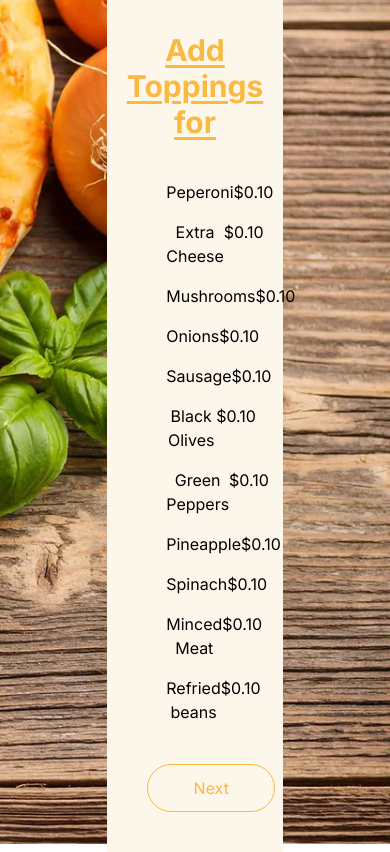
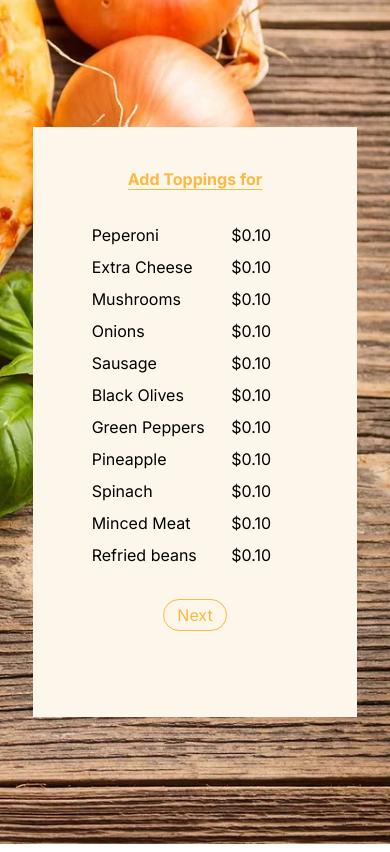
Before and after one commit to RrLSn/Pizza_Web, a Next.js app: page /Toppings in a window 390 px wide. Built offline with nearby package versions, Linux system fonts and the light colour scheme.

Commit message:
redesign

```diff
--- a/src/app/Base/page.jsx
+++ b/src/app/Base/page.jsx
@@ -7,7 +7,7 @@ import { BaseListDatas } from "@/data";
 const page = () => {
   return (
     <div className={styles.wrapper}>
-      <section className="w-[50vw] lg:h-[max-content] h-[35rem] lg:flex flex-wrap gap-7 justify-center items-center py-10 bg-[#fcf6ec]">
+      <section className="lg:w-[50vw] w-[70vw] h-[max-content] lg:flex flex-wrap gap-7 justify-center items-center py-10 bg-[#fcf6ec]">
         {BaseListDatas.map((data, index) => (
           <div key={data.id}>
             <BaseList
--- a/src/components/BaseList.jsx
+++ b/src/components/BaseList.jsx
@@ -17,7 +17,7 @@ const BaseList = (props) => {
   };
 
   return (
-    <div className="lg:w-[16vw] w-[30vw] font-bold h-[max-content] text-center m-auto mb-5">
+    <div className="lg:w-[16vw] w-[40vw] font-bold h-[max-content] text-center m-auto mb-5">
       <Image src={imgUrl} width={200} height={30} alt="Pizza" priority />
       <Link
         href={`/Toppings`}
--- a/src/components/Order.jsx
+++ b/src/components/Order.jsx
@@ -40,7 +40,7 @@ const Order = () => {
             </div>
           </div>
         ) : (
-          <p className="text-2xl font-bold text-[#daa23b]">
+          <p className="lg:text-2xl font-bold text-[#daa23b]">
             No Toppings, kindly go back to the previous page to select a
             Toppings
           </p>
--- a/src/components/SelectedToppings.jsx
+++ b/src/components/SelectedToppings.jsx
@@ -43,12 +43,12 @@ const SelectedToppings = () => {
   };
   return (
     <section className={styles.mainSection}>
-      <h1 className="underline underline-offset-4 text-3xl font-bold pb-2 text-[#fab940]">
+      <h1 className="underline underline-offset-4 lg:text-3xl font-bold pb-2 text-[#fab940]">
         Add Toppings for {selectedBase}
       </h1>
       <h2></h2>
 
-      <main className="w-[25vw] h-[max-content]">
+      <main className="lg:w-[25vw] w-[53vw] h-[max-content] my-4">
         <ul>
           {Toppings.map((list, index) => (
             <li key={index} onClick={() => handleListClicked(list.name)}>
@@ -62,7 +62,7 @@ const SelectedToppings = () => {
         </ul>
       </main>
 
-      <button className="w-[8rem] h-[3rem] m-auto border rounded-full mt-4 text-[#fab940] border-[#fab940] hover:border-[#daa23b] hover:text-[#daa23b]">
+      <button className="lg:w-[8rem] w-[4rem] lg:h-[3rem] h-[2rem] m-auto border rounded-full lg:mt-4 mt-2 text-[#fab940] border-[#fab940] hover:border-[#daa23b] hover:text-[#daa23b]">
         <Link
           href={{
             pathname: "/Confirmation",
--- a/src/components/ToppingsList.jsx
+++ b/src/components/ToppingsList.jsx
@@ -16,18 +16,18 @@ const ToppingsList = (props) => {
   };
 
   return (
-    <div className="flex my-4 px-5 justify-between cursor-pointer">
-      <span className="w-[max-content] flex gap-y-2">
+    // <div className="flex lg:my-4 lg:px-5 justify-between cursor-pointer">
+    <span className="w-[max-content] flex cursor-pointer my-2">
       <Image
         src="/svgs/arrow-right-line.svg"
         height={30}
         width={10}
         alt="sign"
         priority
-          className={isHovered ? "block" : "hidden"}
+        className={isHovered ? "lg:block" : "hidden"}
       />
       <div
-          className="w-[23vw] hover:text-[#daa23b] flex justify-between"
+        className="lg:w-[23vw] w-[46vw] hover:text-[#daa23b] flex justify-between"
         onMouseEnter={handleHover}
         onMouseLeave={handleHoverLeave}
       >
@@ -35,7 +35,7 @@ const ToppingsList = (props) => {
         <p>${price}</p>
       </div>
     </span>
-    </div>
+    // </div>
   );
 };
 
--- a/src/styles/About.module.css
+++ b/src/styles/About.module.css
@@ -16,7 +16,7 @@
 }
 
 .main {
-  @apply w-[60vw] h-[80%] bg-[#fcf6ec] lg:py-16 px-5 lg:px-16 overflow-y-scroll;
+  @apply lg:w-[60vw] w-[90vw] h-[80%] bg-[#fcf6ec] lg:py-16 px-5 lg:px-16 overflow-y-scroll;
 }
 
 .main section h1 {
--- a/src/styles/Base.module.css
+++ b/src/styles/Base.module.css
@@ -12,5 +12,5 @@
 }
 
 .base {
-  @apply my-10;
+  @apply lg:my-10 my-3;
 }
--- a/src/styles/Conatact.module.css
+++ b/src/styles/Conatact.module.css
@@ -10,7 +10,7 @@
 }
 
 .main {
-  @apply w-[60vw] h-[80%] bg-[#fcf6ec] lg:flex justify-between lg:py-10 py-5 lg:px-10 px-5 overflow-y-scroll;
+  @apply lg:w-[60vw] w-[90vw] h-[80%] bg-[#fcf6ec] lg:flex justify-between lg:py-10 py-5 lg:px-10 px-5 overflow-y-scroll;
 }
 
 .main h1 {
--- a/src/styles/Confirmation.module.css
+++ b/src/styles/Confirmation.module.css
@@ -10,7 +10,7 @@
 }
 
 .mainSection {
-  @apply w-[55vw] h-[max-content] bg-[#fdf6eb] flex flex-col justify-center items-center text-center py-10 px-10;
+  @apply lg:w-[55vw] w-[70vw] h-[max-content] bg-[#fdf6eb] flex flex-col justify-center items-center text-center py-10 px-10;
 }
 
 .order h2 {
@@ -18,5 +18,5 @@
 }
 
 .wrapper button {
-  @apply w-[8vw] h-[5vh] rounded-full border my-5 border-[#fab940] text-[#fab940] hover:border-[#daa23b] hover:text-[#daa23b] cursor-pointer;
+  @apply lg:w-[8vw] w-[30vw] lg:h-[5vh] h-[7vh] rounded-full border my-5 border-[#fab940] text-[#fab940] hover:border-[#daa23b] hover:text-[#daa23b] cursor-pointer;
 }
--- a/src/styles/Intro.module.css
+++ b/src/styles/Intro.module.css
@@ -4,11 +4,11 @@
   background-position: 100% 100%;
   background-size: cover;
   background-repeat: no-repeat;
-  @apply lg:w-full w-[80vw] h-[100vh] text-[#fcf6ec] flex flex-col justify-center items-center;
+  @apply lg:w-full w-full h-[100vh] text-[#fcf6ec] flex flex-col justify-center items-center;
 }
 
 .main {
-  @apply w-[35rem] lg:text-6xl text-3xl font-bold flex flex-col lg:ml-0 ml-[15rem];
+  @apply w-[35rem] lg:text-6xl text-4xl font-bold flex flex-col lg:ml-0 ml-[15rem];
 }
 
 .pizza {
--- a/src/styles/Menu.module.css
+++ b/src/styles/Menu.module.css
@@ -6,7 +6,7 @@
   background: url(/Media/slider2.webp);
   background-size: cover;
   /* background-position: 100% 100%; */
-  @apply w-full h-[13rem] flex items-end pl-6;
+  @apply w-full lg:h-[13rem] h-[10rem] flex items-end pl-6;
 }
 
 .image {
--- a/src/styles/Toppings.module.css
+++ b/src/styles/Toppings.module.css
@@ -6,5 +6,5 @@
 }
 
 .mainSection {
-  @apply w-[45vw] h-[max-content] bg-[#fdf6eb] flex flex-col justify-center items-center text-center py-10 px-10 gap-y-2;
+  @apply lg:w-[45vw] w-[83vw] lg:h-[max-content] h-[70%] bg-[#fdf6eb] flex flex-col justify-center items-center text-center py-10;
 }
```
Lines whose indentation alone changed are shown as unchanged.
